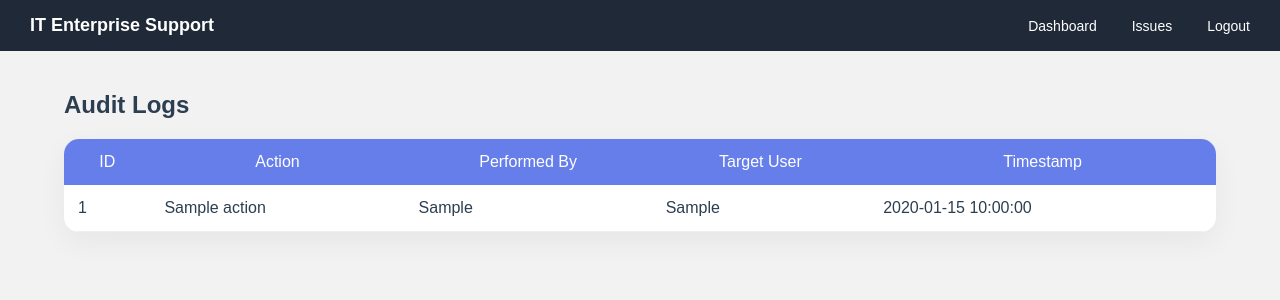
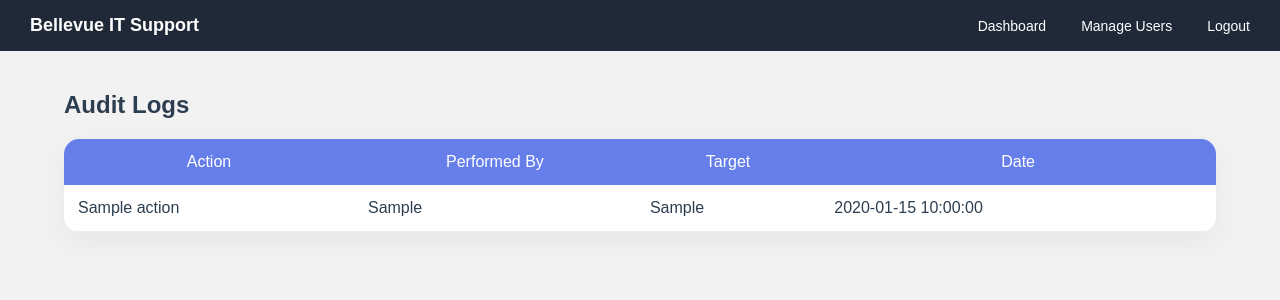
Before and after one commit to SamsonDeon/IT_Support_System, a Flask app: template templates/audit_logs.html in a window 1280 px wide. Shown: the top 300 px of the page. Run offline with Flask 3, Linux system fonts and the light colour scheme; the template is opened without the code that fills it: most values are stand-ins (such as "Sample title", 1, 10 or a date in 2020); some libraries are stand-ins or nearby versions.

Commit message:
Audit logs

```diff
--- a/app.py
+++ b/app.py
@@ -380,6 +380,28 @@ def reopen_issue(issue_id):
 
     return redirect(url_for("view_issues"))
 
+#============AUDIT LOGS ===============
+
+@app.route("/audit_logs")
+def audit_logs():
+
+    if "user" not in session or session.get("role") != "Admin":
+        return redirect(url_for("dashboard"))
+
+    db = get_db()
+    cur = db.cursor(cursor_factory=psycopg2.extras.DictCursor)
+
+    cur.execute("""
+        SELECT action, performed_by, target_user, timestamp
+        FROM audit_logs
+        ORDER BY timestamp DESC
+    """)
+
+    logs = cur.fetchall()
+    cur.close()
+
+    return render_template("audit_logs.html", logs=logs)
+
 #========== MANAGE USERS ============
 
 @app.route("/manage_users")
--- a/templates/audit_logs.html
+++ b/templates/audit_logs.html
@@ -7,11 +7,11 @@
 <body>
 
 <div class="navbar">
-<strong>IT Enterprise Support</strong>
+    <strong>Bellevue IT Support</strong>
 
     <div class="nav-right">
         <a href="/dashboard">Dashboard</a>
-<a href="/view_issues">Issues</a>
+        <a href="/manage_users">Manage Users</a>
         <a href="/logout">Logout</a>
     </div>
 </div>
@@ -23,20 +23,22 @@
 <table class="table">
 
 <tr>
-<th>ID</th>
     <th>Action</th>
     <th>Performed By</th>
-<th>Target User</th>
-<th>Timestamp</th>
+    <th>Target</th>
+    <th>Date</th>
 </tr>
 
 {% for log in logs %}
 <tr>
-<td>{{ log.id }}</td>
     <td>{{ log.action }}</td>
     <td>{{ log.performed_by }}</td>
-<td>{{ log.target_user }}</td>
+    <td>{{ log.target_user or "-" }}</td>
     <td>{{ log.timestamp }}</td>
+</tr>
+{% else %}
+<tr>
+    <td colspan="4" style="text-align:center;">No logs available</td>
 </tr>
 {% endfor %}
 
```
Lines whose indentation alone changed are shown as unchanged.
